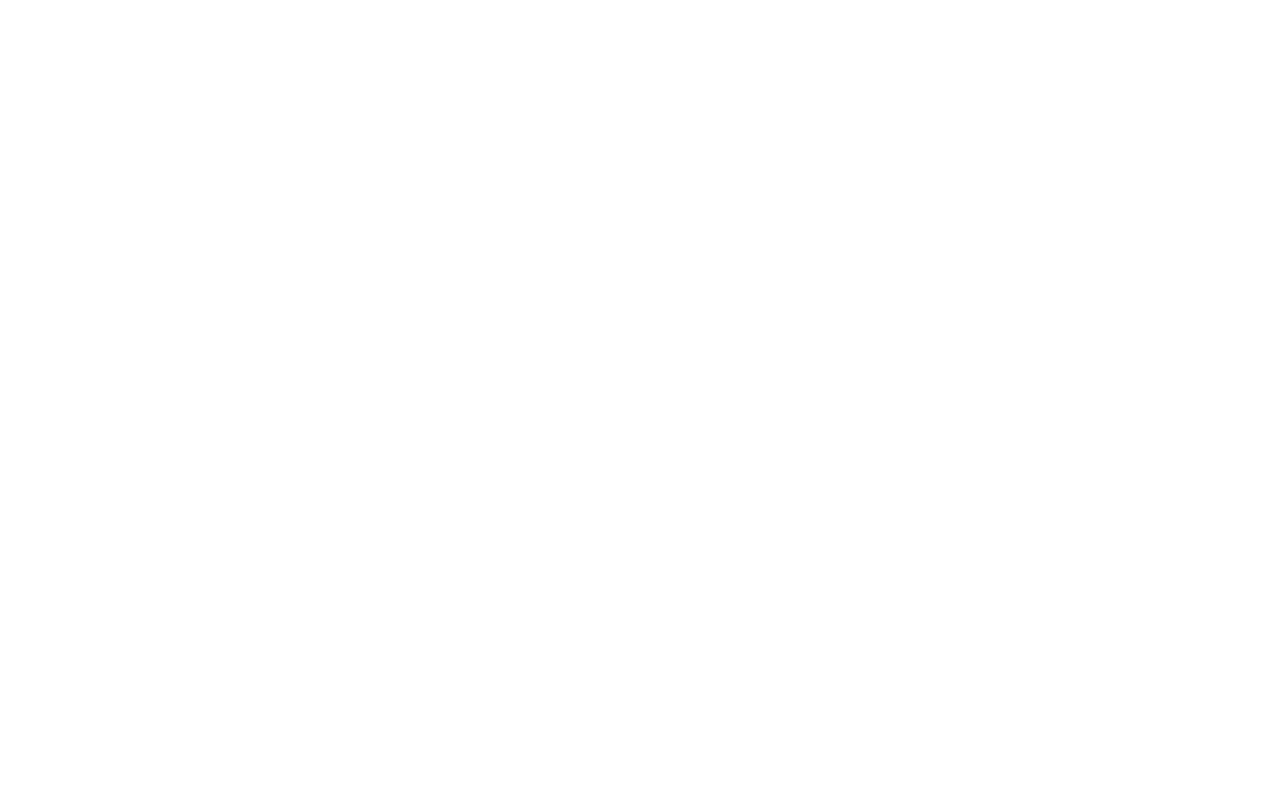
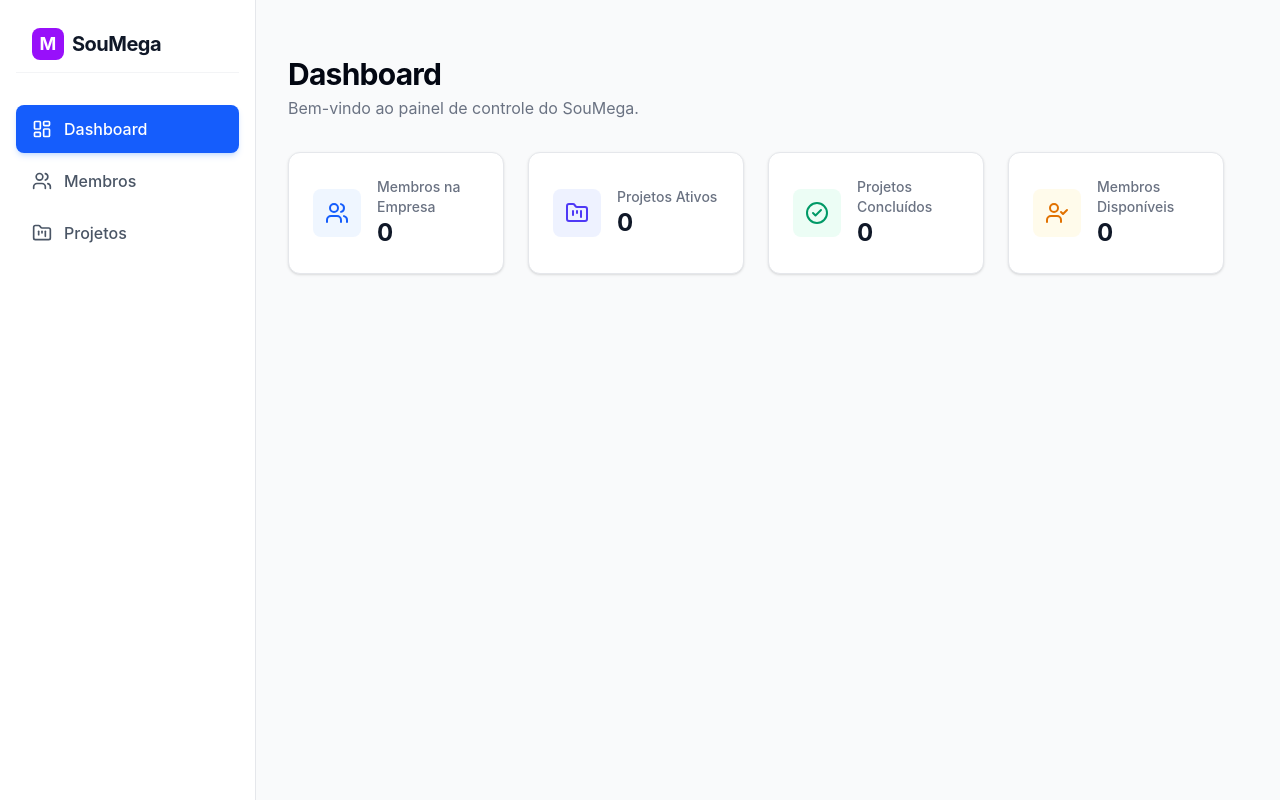
Before and after one commit to GabrielMattosA/SouMega, a React (Vite) app in the folder Front-end/: page /dashboard in a window 1280 px wide. Before the commit this address had no page. Built offline with nearby package versions, Linux system fonts and the light colour scheme; no server answers.

Commit message:
feat: Cria pagina de dashboard e sidebar

```diff
--- a/Front-end/src/App.jsx
+++ b/Front-end/src/App.jsx
@@ -1,15 +1,23 @@
 import { BrowserRouter, Routes, Route, Navigate } from 'react-router-dom';
 import MemberPage from './pages/membros/MemberPage';
 import ProjectPage from './pages/projetos/ProjectPage';
+import Sidebar from './componentes/Sidebar';
+import DashboardPage from './pages/DashboardPage';
 
 export default function App() {
   return (
     <BrowserRouter>
-      <Routes>
-        <Route path="/" element={<Navigate to="/membros" replace />} />
-        <Route path="/projetos" element={<ProjectPage />} />
-        <Route path="/membros" element={<MemberPage />} />
-      </Routes>
+      <div className="min-h-screen bg-gray-50 flex">
+        <Sidebar />
+        <main className="flex-1 pl-64 p-6 min-h-screen">
+          <Routes>
+            <Route path="/" element={<Navigate to="/dashboard" replace />} />
+            <Route path="/dashboard" element={<DashboardPage />} />
+            <Route path="/projetos" element={<ProjectPage />} />
+            <Route path="/membros" element={<MemberPage />} />
+          </Routes>
+        </main>
+      </div>
     </BrowserRouter>
   )
 }
--- /dev/null
+++ b/Front-end/src/componentes/Sidebar.jsx
@@ -0,0 +1,44 @@
+
+import { Link , useLocation } from "react-router-dom";
+import { LayoutDashboard, Users, FolderKanban } from "lucide-react";
+
+function Sidebar() {
+  const location = useLocation();
+
+  const linkStyle = (path) => `
+        flex items-center gap-3 px-4 py-3 rounded-lg font-medium transition-all duration-200
+        ${location.pathname === path
+        ? 'bg-blue-600 text-white shadow-md shadow-blue-500/20'
+        : 'text-gray-600 hover:bg-gray-100 hover:text-gray-900'}
+        `;
+
+    return (
+            <aside className="w-64 bg-white h-screen border-r border-gray-200 p-4 flex flex-col gap-2 fixed left-0 top-0 z-40">
+                <div className="flex items-center gap-2 px-4 py-3 mb-6 border-b border-gray-100">
+                    <div className="w-8 h-8 bg-purple-600 rounded-lg flex items-center justify-center text-white font-bold text-lg">
+                        M
+                    </div>
+                    <span className="text-xl font-bold text-gray-900 tracking-tight">SouMega</span>
+                </div>
+                <nav className="flex flex-col gap-1 flex-1">
+                    <Link to="/dashboard" className={linkStyle('/dashboard')}>
+                    <LayoutDashboard className="w-5 h-5" />
+                    Dashboard
+                    </Link>
+                    <Link to="/membros" className={linkStyle('/membros')}>
+                    <Users className="w-5 h-5" />
+                    Membros
+                    </Link>
+
+                    <Link to="/projetos" className={linkStyle('/projetos')}>
+                    <FolderKanban className="w-5 h-5" />
+                    Projetos
+                    </Link>
+                </nav>
+            </aside>
+
+
+    )
+}
+
+export default Sidebar;
--- /dev/null
+++ b/Front-end/src/pages/DashboardPage.jsx
@@ -0,0 +1,86 @@
+import React from "react";
+import {Users, FolderKanban, CheckCircle2, UserCheck} from  "lucide-react";
+
+function DashboardPage() {
+    const [membrosCount, setMembrosCount] = React.useState(0);
+    const [projetosCount, setProjetosCount] = React.useState(0);
+    const [membrosDisponiveis, setMembrosDisponiveis] = React.useState(0);
+
+    React.useEffect(() => {
+        const carregaMetricas = async () => {
+            try {
+                let dadosMembros = [];
+                let dadosProjetos = [];
+
+                const respostaMembros = await fetch('http://localhost:3000/membros/count');
+                if (respostaMembros.ok) {
+                    dadosMembros = await respostaMembros.json();
+                    setMembrosCount(dadosMembros.length);
+                }
+                const respostaProjetos = await fetch('http://localhost:3000/projetos/count');
+                if (respostaProjetos.ok) {
+                    dadosProjetos = await respostaProjetos.json();
+                    setProjetosCount(dadosProjetos.length);
+                }
+                const idOcupados = new Set(dadosProjetos.map(projeto => projeto.membros.id));
+
+                const ociosos = dadosMembros.filter(membro => !idOcupados.has(membro.id));
+
+                setMembrosDisponiveis(ociosos.length);
+            } catch (e) {
+                console.error('Erro ao carregar métricas:', e);
+            }
+        };
+
+        carregaMetricas();
+    }, []);
+
+    return (
+        <div className="p-8 space-y-8">
+            <div>
+                <h1 className="text-3xl font-bold text-gray-950 tracking-tight">Dashboard</h1>
+                <p className="text-gray-500 mt-1">Bem-vindo ao painel de controle do SouMega.</p>
+            </div>
+            <div className = "grid grid-cols-1 md:grid-cols-2 lg:grid-cols-4 gap-6">
+                <div className="bg-white p-6 rounded-xl border border-gray-200 shadow-sm flex items-center gap-4">
+                    <div className="p-3 bg-blue-50 text-blue-600 rounded-lg">
+                        <Users className="w-6 h-6" />
+                    </div>
+                    <div>
+                        <p className="text-sm font-medium text-gray-500">Membros na Empresa</p>
+                        <p className="text-2xl font-bold text-gray-900">{membrosCount}</p>
+                    </div>
+                </div>
+                <div className="bg-white p-6 rounded-xl border border-gray-200 shadow-sm flex items-center gap-4">
+                    <div className="p-3 bg-indigo-50 text-indigo-600 rounded-lg">
+                        <FolderKanban className="w-6 h-6" />
+                    </div>
+                    <div>
+                        <p className="text-sm font-medium text-gray-500">Projetos Ativos</p>
+                        <p className="text-2xl font-bold text-gray-900">{projetosCount}</p>
+                    </div>
+                </div>
+                <div className="bg-white p-6 rounded-xl border border-gray-200 shadow-sm flex items-center gap-4">
+                    <div className="p-3 bg-emerald-50 text-emerald-600 rounded-lg">
+                        <CheckCircle2 className="w-6 h-6" />
+                    </div>
+                    <div>
+                        <p className="text-sm font-medium text-gray-500">Projetos Concluídos</p>
+                        <p className="text-2xl font-bold text-gray-900">0</p>
+                    </div>
+                </div>
+                <div className="bg-white p-6 rounded-xl border border-gray-200 shadow-sm flex items-center gap-4">
+                    <div className="p-3 bg-amber-50 text-amber-600 rounded-lg">
+                        <UserCheck className="w-6 h-6" />
+                    </div>
+                    <div>
+                        <p className="text-sm font-medium text-gray-500">Membros Disponíveis</p>
+                        <p className="text-2xl font-bold text-gray-900">{membrosDisponiveis}</p>
+                    </div>
+                </div>
+            </div>
+        </div>
+    );
+}
+
+export default DashboardPage;
```
